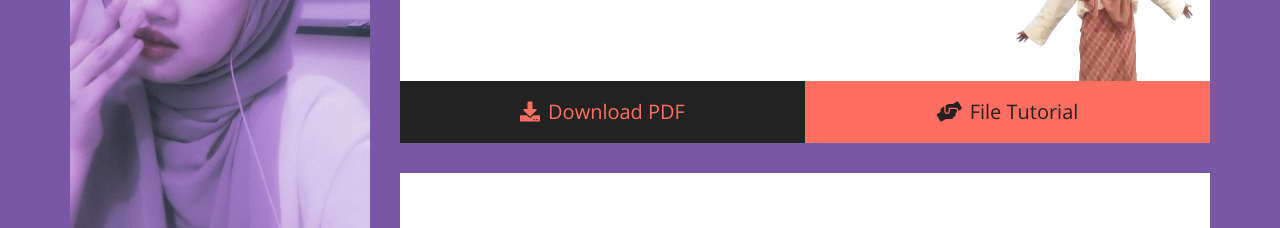
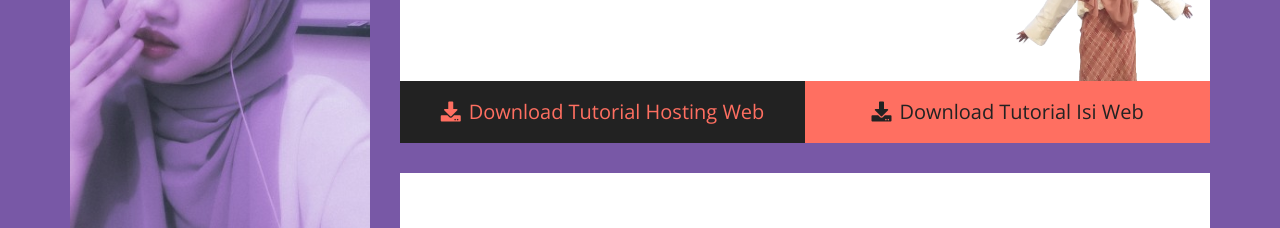
Before and after one commit to RanaYodaHanifah/Personal-Web, a plain HTML site: page index.html in a window 1280 px wide. Shown: the part 298-526 px from the top of the page. Drawn offline with nearby package versions, Linux system fonts and the light colour scheme.

Commit message:
Update index.html

```diff
--- a/index.html
+++ b/index.html
@@ -71,8 +71,8 @@
                 <!-- Large Button Start -->
                 <div class="large-btn">
                     <div class="content-inner">
-                        <a class="btn" href="#"><i class="fa fa-download"></i>Download PDF</a>
-                        <a class="btn" href="#"><i class="fa fa-hands-helping"></i>File Tutorial</a>
+                        <a class="btn" href="Tutorial-Website-Hosting.pdf" download><i class="fa fa-download"></i>Download Tutorial Hosting Web</a>
+                        <a class="btn" href="#"><i class="fa fa-download"></i>Download Tutorial Isi Web</a>
                     </div>
                 </div>
                 <!-- Large Button End -->
```
